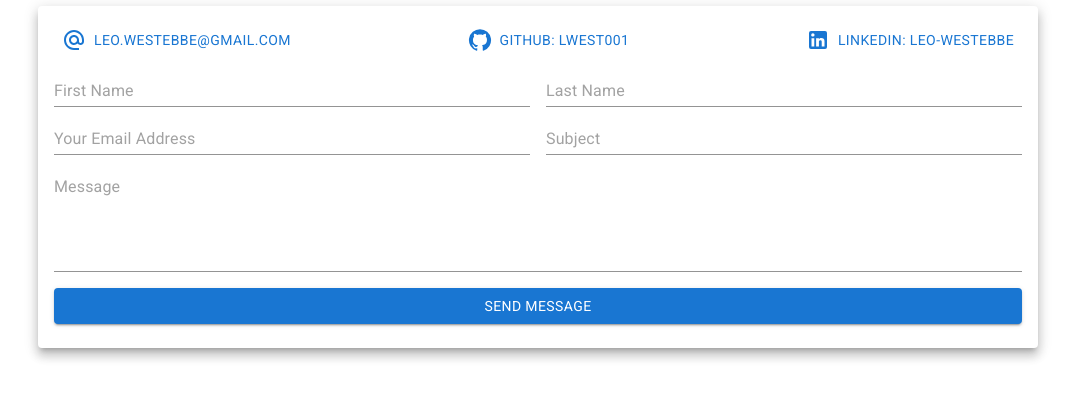
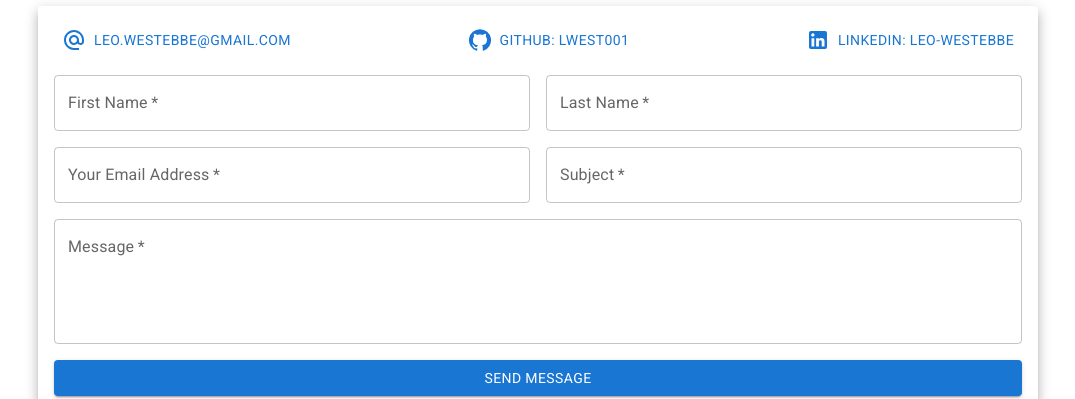
Before and after one commit to LWest001/ReactProPage, a React (Vite) app: page / in a window 1280 px wide. Shown: the part 3035-3434 px from the top of the page, without its empty margins (182-1257 px from the left). Built offline with nearby package versions, Linux system fonts and the light colour scheme.

Commit message:
working FormItemHook component and form

```diff
--- a/src/Containers/Contact/Contact.jsx
+++ b/src/Containers/Contact/Contact.jsx
@@ -1,45 +1,44 @@
-import EmailIcon from "@mui/icons-material/Email";
 import {
   Box,
   Button,
   Card,
   CardContent,
-  FormHelperText,
-  IconButton,
   Stack,
   Typography,
 } from "@mui/material";
 import { useForm } from "react-hook-form";
-import FormItem from "./FormItem";
-import emailjs from "@emailjs/browser";
 import { AlternateEmail, GitHub, LinkedIn } from "@mui/icons-material";
+import FormItemHook from "./FormItemHook";
+import { useEffect } from "react";
 
 export default function Contact() {
   const {
-    register,
     handleSubmit,
-    formState: { errors, isSubmitting, isSubmitSuccessful },
-  } = useForm();
+    control,
+    formState: { isSubmitting, isSubmitSuccessful, errors },
+  } = useForm({
+    mode: "all",
+  });
 
-  const sendEmail = (data) => {
-    emailjs
-      .send("service_rumsnfj", "template_kk9crxp", data, "twU11xl6ItuNlbP3k")
-      .then(
-        (result) => {
-          console.log(result.text);
-        },
-        (error) => {
-          console.log(error.text);
-        }
-      );
-  };
+  useEffect(() => console.log(Object.entries(errors)), [errors]);
+
+  // const sendEmail = (data) => {
+  //   emailjs
+  //     .send("service_rumsnfj", "template_kk9crxp", data, "twU11xl6ItuNlbP3k")
+  //     .then(
+  //       (result) => {
+  //         console.log(result.text);
+  //       },
+  //       (error) => {
+  //         console.log(error.text);
+  //       }
+  //     );
+  // };
 
   // Testing function
-  //   const sendEmail = (data) => {
-  //     setTimeout(() => {
-  //       console.log(data);
-  //     }, 3000);
-  //   };
+  const sendEmail = (data) => {
+    console.log(data);
+  };
 
   return (
     <Card raised>
@@ -80,7 +79,7 @@ export default function Contact() {
           </Stack>
           <Box
             component="form"
-            onSubmit={handleSubmit((data) => sendEmail(data))}
+            onSubmit={handleSubmit(sendEmail)}
             display="grid"
             gridTemplateColumns="1fr 1fr"
             flexDirection="column"
@@ -88,53 +87,37 @@ export default function Contact() {
           >
             {!isSubmitting && !isSubmitSuccessful && (
               <>
-                <FormItem
-                  name="firstName"
+                <FormItemHook
+                  control={control}
+                  name={"firstName"}
                   prettyName="First Name"
-                  required="Please provide a first name."
-                  error={errors.firstName?.message}
-                  register={register}
-                  inputProps={{ fullWidth: true }}
                 />
-                <FormItem
-                  name="lastName"
+                <FormItemHook
+                  control={control}
+                  name={"lastName"}
                   prettyName="Last Name"
-                  required="Please provide a last name."
-                  error={errors.firstName?.message}
-                  register={register}
-                  inputProps={{ fullWidth: true }}
                 />
-                <FormItem
-                  name="email"
+                <FormItemHook
+                  control={control}
+                  name={"email"}
+                  type="email"
                   prettyName="Your Email Address"
-                  required="Please provide an email address"
-                  register={register}
-                  type="email"
-                  error={errors.email?.message}
-                  inputProps={{ fullWidth: true }}
                 />
-                <FormItem
-                  name="subject"
+                <FormItemHook
+                  control={control}
+                  name={"subject"}
                   prettyName="Subject"
-                  required="Please provide a subject"
-                  register={register}
-                  error={errors.subject?.message}
-                  inputProps={{ fullWidth: true }}
                 />
-                <FormItem
-                  name="message"
+                <FormItemHook
+                  control={control}
+                  name={"message"}
                   prettyName="Message"
-                  required="Please provide a message."
-                  error={errors.message?.message}
-                  register={register}
+                  textFieldProps={{
+                    rows: 4,
+                    multiline: true,
+                  }}
                   sx={{ gridColumn: "1/3" }}
-                  inputProps={{
-                    multiline: true,
-                    rows: 4,
-                    fullWidth: true,
-                  }}
                 />
-
                 <Button
                   type="submit"
                   variant="contained"
--- /dev/null
+++ b/src/Containers/Contact/FormItemHook.jsx
@@ -0,0 +1,35 @@
+import { TextField } from "@mui/material";
+import { useController } from "react-hook-form";
+
+export default function FormItemHook({
+  control,
+  name,
+  prettyName,
+  type,
+  sx,
+  textFieldProps,
+}) {
+  const {
+    field,
+    fieldState: { invalid, error },
+  } = useController({
+    name,
+    control,
+    rules: { required: true },
+  });
+
+  return (
+    <TextField
+      onChange={field.onChange} // send value to hook form
+      onBlur={field.onBlur} // notify when input is touched/blur
+      name={field.name} // send down the input name
+      inputRef={field.ref} // send input ref, so we can focus on input when error appear
+      label={prettyName}
+      error={invalid || error}
+      type={type}
+      required
+      {...textFieldProps}
+      sx={{ ...sx }}
+    />
+  );
+}
```
